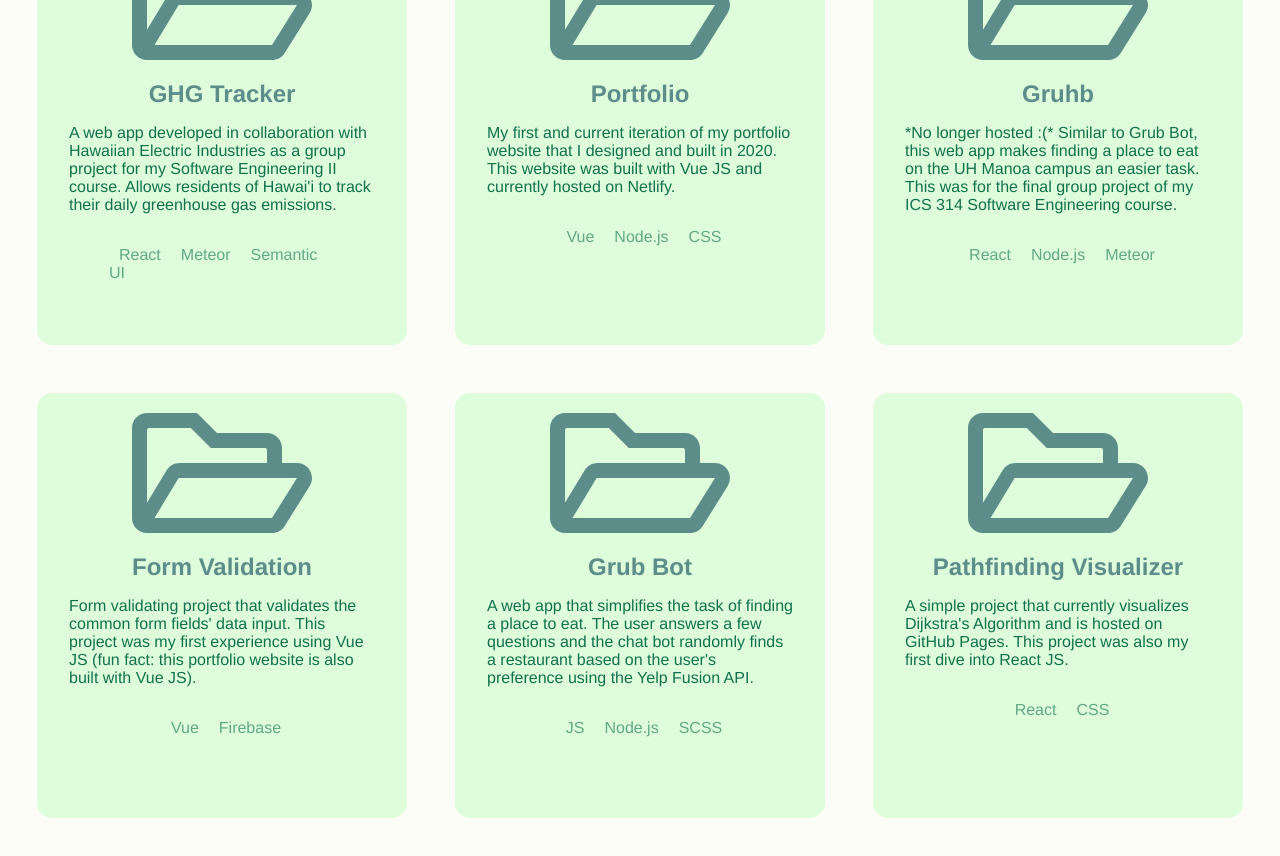
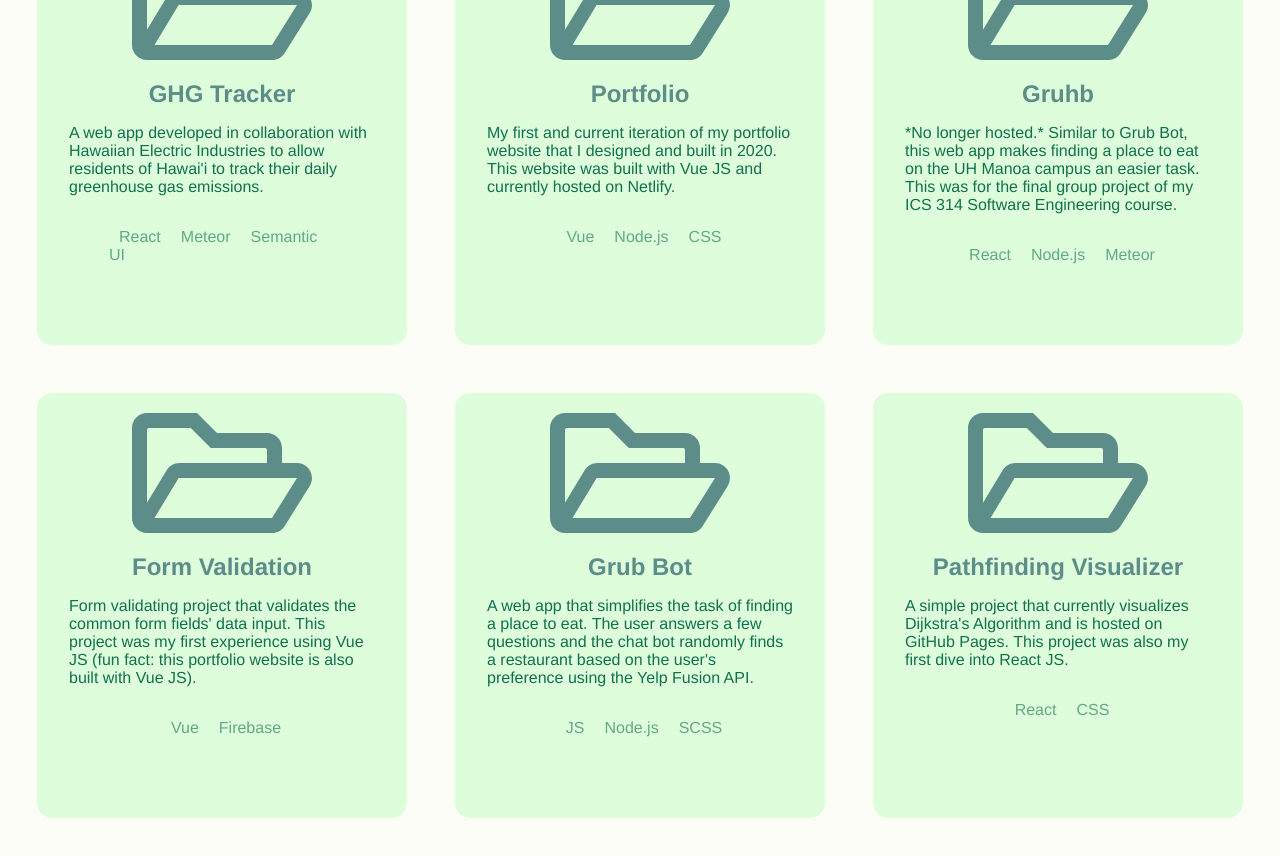
Before and after one commit to jackiewong99/portfolio, a Vue app: page / in a window 1280 px wide. Shown: the part 1920-2776 px from the top of the page. Built offline with nearby package versions, Linux system fonts and the light colour scheme.

Commit message:
Update projects section.
- Updated description for GHG tracker and Gruhb.

```diff
--- a/src/views/Projects.vue
+++ b/src/views/Projects.vue
@@ -21,8 +21,7 @@
             >
             <p>
               A web app developed in collaboration with Hawaiian Electric
-              Industries as a group project for my Software Engineering II
-              course. Allows residents of Hawai'i to track their daily
+              Industries to allow residents of Hawai'i to track their daily
               greenhouse gas emissions.
             </p>
             <div class="tech-stack-container">
@@ -81,7 +80,7 @@
               ><h2>Gruhb</h2></a
             >
             <p>
-              *No longer hosted :(* Similar to Grub Bot, this web app makes
+              *No longer hosted.* Similar to Grub Bot, this web app makes
               finding a place to eat on the UH Manoa campus an easier task. This
               was for the final group project of my ICS 314 Software Engineering
               course.
```
